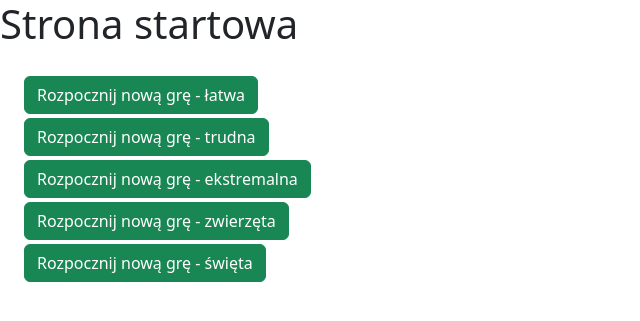
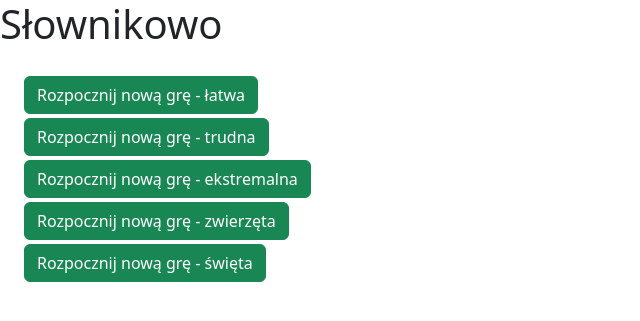
Before and after one commit to Polaxxd/slownikowo, a Flask app: page / in a window 1280 px wide. Shown: the top 321 px of the page, without its empty margins (0-640 px from the left). Run offline with Flask 3, Linux system fonts and the light colour scheme; parts of the project's set-up code (start-up, migrations or seed data) failed here and were passed over.

Commit message:
Final version

```diff
--- a/templates/home.html
+++ b/templates/home.html
@@ -10,7 +10,7 @@
     <title>Słownikowo - start</title>
 </head>
 <body>
-    <H1>Strona startowa</H1>
+    <H1>Słownikowo</H1>
     <div class="col-md-3 m-4">
         <a href="{{ url_for("game_start", tryb = 'latwy') }}" class="btn btn-success ml-3 mt-1">Rozpocznij nową grę - łatwa</a>
         <a href="{{ url_for("game_start", tryb = 'trudny') }}" class="btn btn-success ml-3 mt-1">Rozpocznij nową grę - trudna</a>
--- a/templates/word_input.html
+++ b/templates/word_input.html
@@ -48,7 +48,6 @@
     </style>
 </head>
 <body>
-    <!-- Button 'Od nowa' in the top-left corner -->
     <a href="{{ url_for('home') }}" class="btn btn-default ml-3 mt-1 btn-sm od-now-btn">Od nowa</a>
 
     <div class="container mt-5 center-content" id="centered_div">
@@ -73,14 +72,12 @@
                 </style>
                 {% endif %}
 
-            <!-- Loop for pre_words -->
             {% for i, a, b in pre_words %}
                 <span style="color: green; font-size: {{ 24 - i }}px;">{{ a }}</span><span style="color: red; font-size: {{ 24 - i }}px;">{{ b }}</span><br>
             {% endfor %}
 
             <h2 style="color: green; font-size: 26px">{{ right_word }}</h2>
 
-            <!-- Loop for post_words -->
             {% for i, a, b in post_words %}
                 <span style="color: green; font-size: {{ 24 - i }}px;">{{ a }}</span><span style="color: red; font-size: {{ 24 - i }}px;">{{ b }}</span><br>
             {% endfor %}
```
